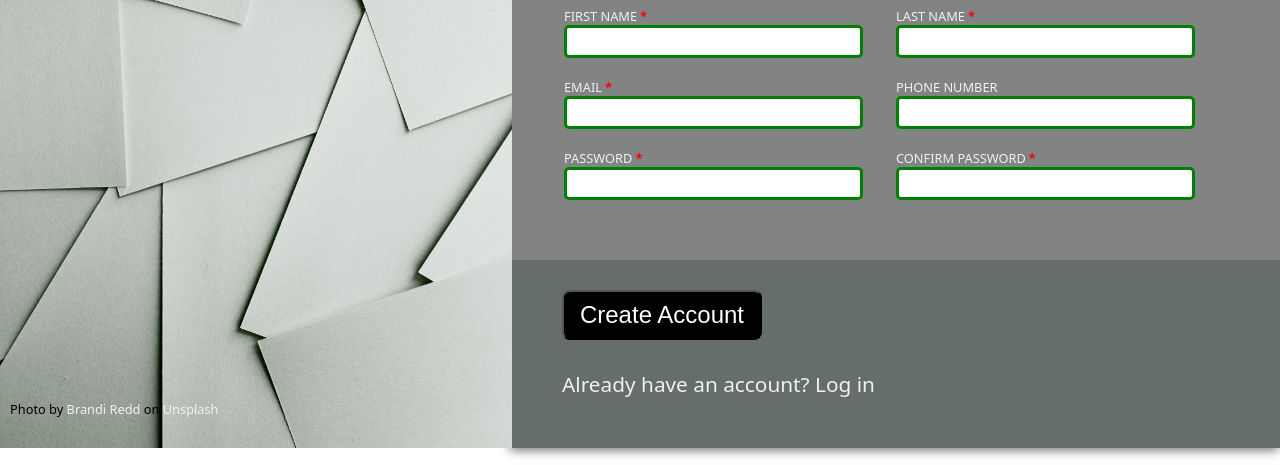
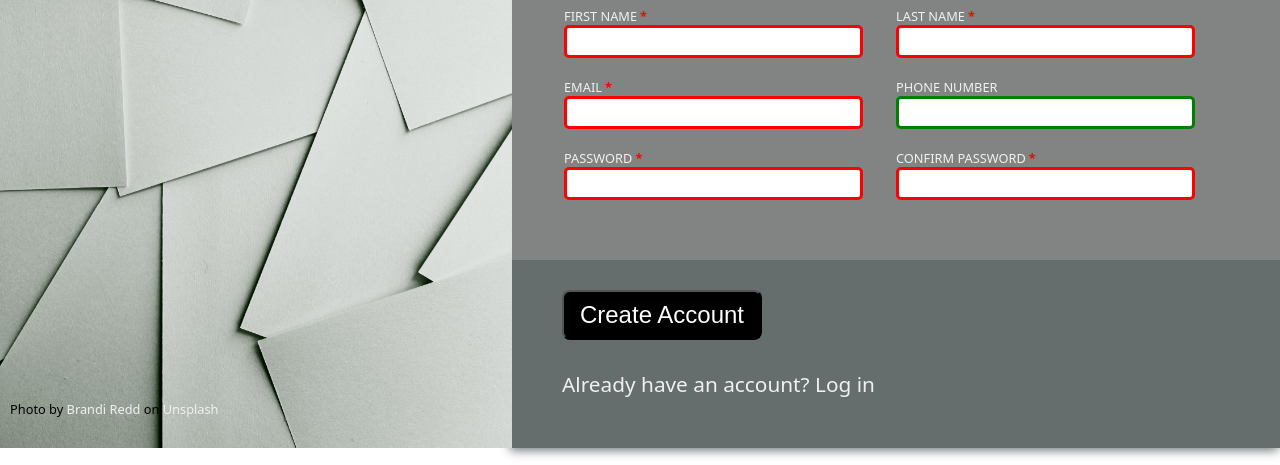
Before and after one commit to Ahmed-Seleem01/sign-up-form, a plain HTML site: page index.html in a window 1280 px wide. Shown: the part 335-800 px from the top of the page. Drawn offline with Linux system fonts and the light colour scheme.

Commit message:
Add required attr to form controles

```diff
--- a/index.html
+++ b/index.html
@@ -28,16 +28,16 @@
             <div id='input-controles'>
               <div class='get-info'>
                 <label for='first-name'>FIRST NAME<strong><span aria-label="required">*</span></strong></label>
-                <input id='first-name' type='text'/>
+                <input id='first-name' type='text' required/>
 
               </div>
               <div class='get-info'>
                 <label for='last-name'>LAST NAME<strong><span aria-label="required">*</span></strong></label>
-                <input id='last-name' type='text'/>
+                <input id='last-name' type='text' required/>
               </div>
               <div class='get-info'>
                 <label for='email'>EMAIL<strong><span aria-label="required">*</span></strong></label>
-                <input id='email' type='email'/>
+                <input id='email' type='email' required/>
               </div>
               <div class='get-info'>
                 <label for='tel'>PHONE NUMBER</label>
@@ -45,11 +45,11 @@
               </div>
               <div class='get-info'>
                 <label for='password'>PASSWORD<strong><span aria-label="required">*</span></strong></label>
-                <input id='password' type='password' minlength="8"/>
+                <input id='password' type='password' minlength="8" required/>
               </div>
               <div class='get-info'>
                 <label for='confirm-password'>CONFIRM PASSWORD<strong><span aria-label="required">*</span></strong></label>
-                <input id='confirm-password' type='password' minlength="8"/>
+                <input id='confirm-password' type='password' minlength="8" required/>
               </div>
             </div>
           </fieldset>
```
